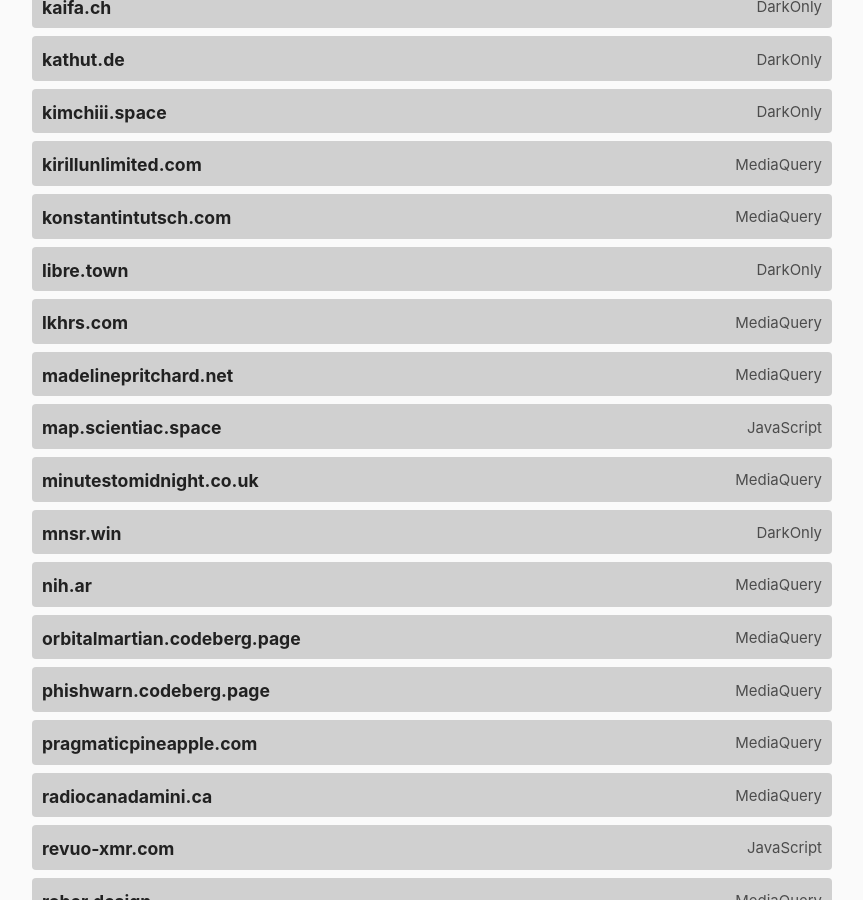
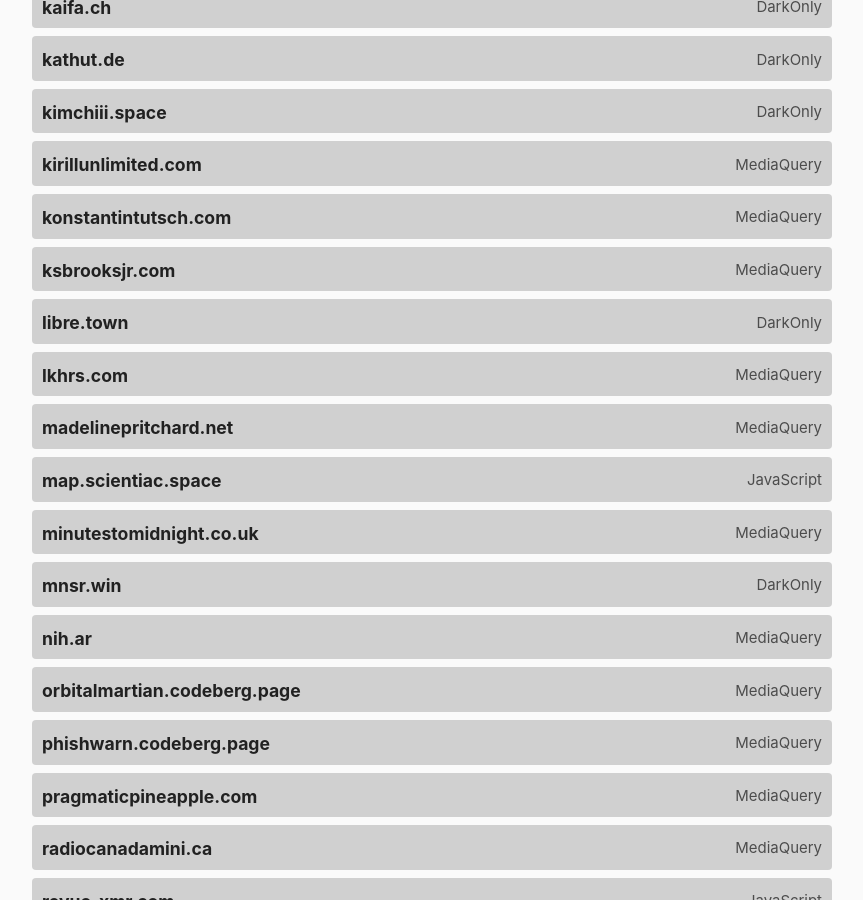
Before and after one commit to garritfra/darktheme.club, a Jekyll site: the page built from index.md, in a window 1280 px wide and 900 px high, scrolled down 3374 px. Shown: the whole window, without its empty margins (208-1071 px from the left). Built offline with Jekyll 4.4.1, drawn with Linux system fonts in a browser that asks for light colours.

Commit message:
add site ksbrooksjr.com

```diff
--- a/_data/sites.yml
+++ b/_data/sites.yml
@@ -1,3 +1,8 @@
+- domain: ksbrooksjr.com
+  url: https://ksbrooksjr.com/
+  method: mediaquery
+  last_checked: 2023-11-24
+
 - domain: 512kb.club
   url: https://512kb.club/
   method: mediaquery
```
